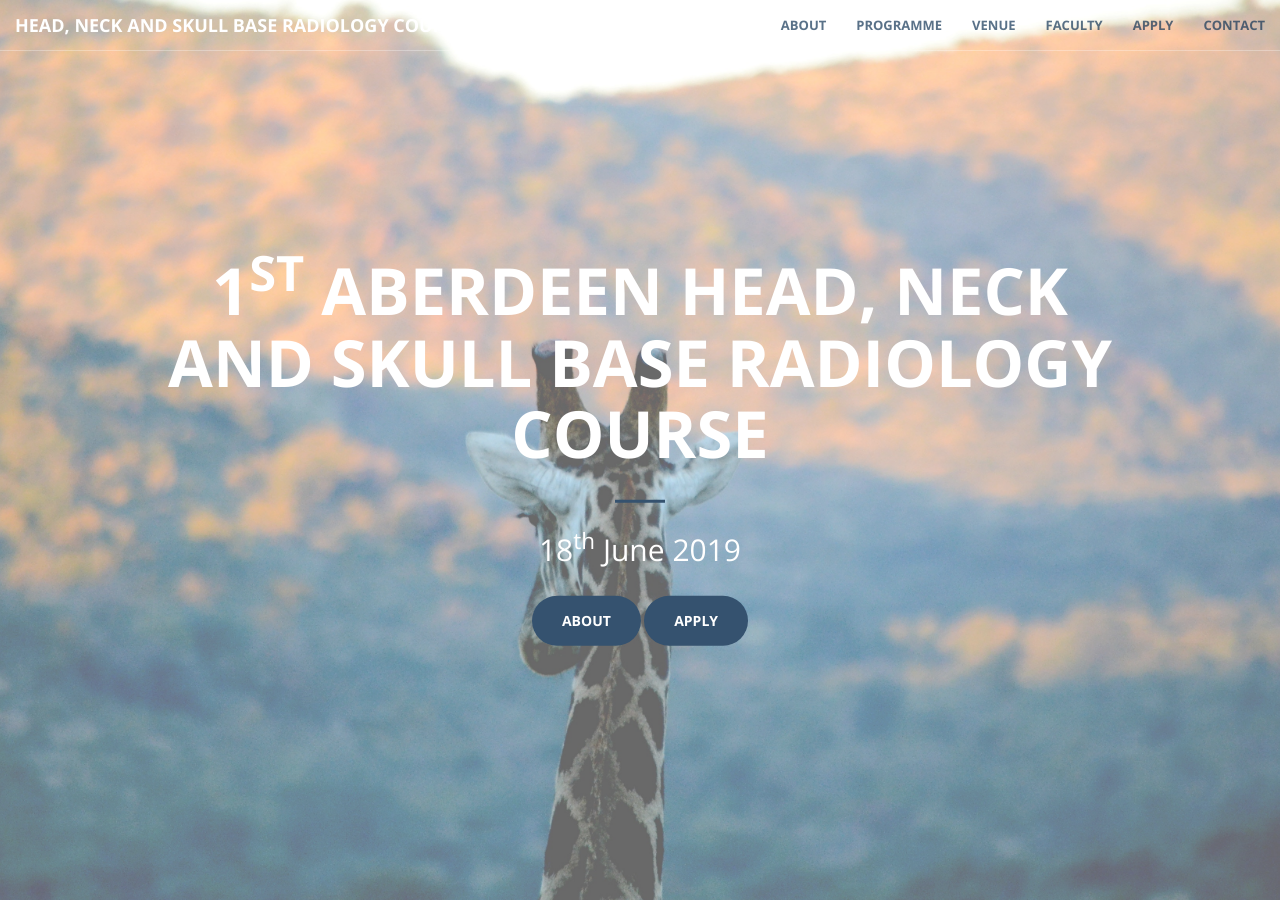
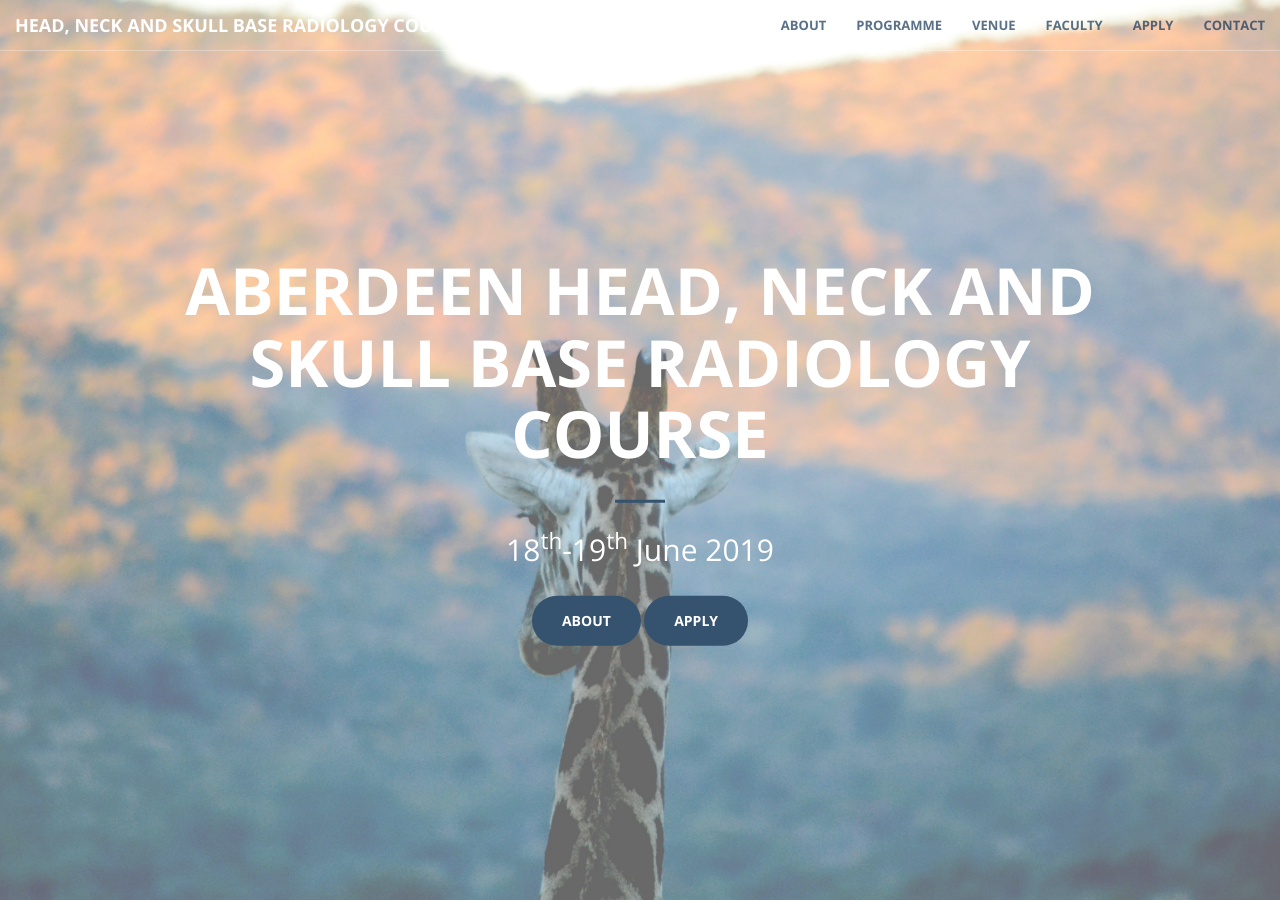
Before and after one commit to aberdeenradiology/aberdeenradiology.github.io, a Jekyll site: the page built from index.html, in a window 1280 px wide and 900 px high. Built offline with Jekyll 4.4.1, drawn with Linux system fonts in a browser that asks for light colours.

Commit message:
Update header.html

```diff
--- a/_includes/header.html
+++ b/_includes/header.html
@@ -1,9 +1,9 @@
 <header>
     <div class="header-content">
         <div class="header-content-inner">
-            <h1>1<sup>st</sup> Aberdeen Head, Neck and Skull Base Radiology Course</h1>
+            <h1>Aberdeen Head, Neck and Skull Base Radiology Course</h1>
             <hr>
-            <h2>18<sup>th</sup> June 2019</h2>
+            <h2>18<sup>th</sup>-19<sup>th</sup> June 2019</h2>
             <br>
             <a href="#about" class="btn btn-primary btn-xl page-scroll">About</a>
             <a href="#application" class="btn btn-primary btn-xl page-scroll">Apply</a>
```
